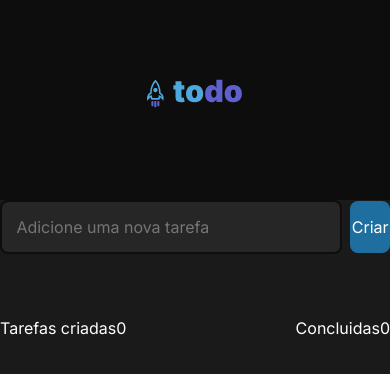
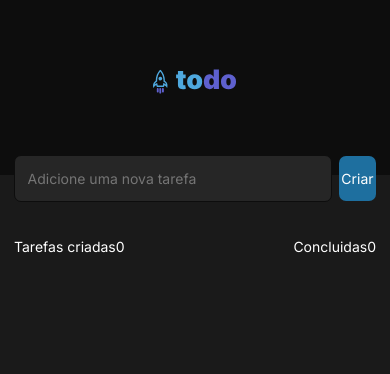
Before and after one commit to leonardoffirmino/challenge-react-01, a React (Vite) app: page / in a window 390 px wide. Shown: the top 374 px of the page. Built offline with nearby package versions, Linux system fonts and the light colour scheme.

Commit message:
Ajuste Layout

```diff
--- a/src/App.module.css
+++ b/src/App.module.css
@@ -0,0 +1,13 @@
+.main {
+  max-width: 46rem;
+  margin: 0 auto;
+  padding: 0 1rem;
+}
+
+
+@media (max-width: 768px) {
+
+  html {
+    font-size: 87.5%;
+  }
+}
--- a/src/App.tsx
+++ b/src/App.tsx
@@ -1,6 +1,9 @@
 import { Header } from './components/Header';
 import { InfoTaks } from './components/InfoTask';
 import { Taks } from './components/Task';
+
+
+import styles from './App.module.css';
 
 
 import './global.css';
@@ -10,9 +13,14 @@ export function App() {
     <div>
       <Header />
 
-      <Taks />
+      <div className={styles.main}>
 
-      <InfoTaks />
+        <Taks />
+
+        <InfoTaks />
+
+      </div>
+
 
     </div>
   )
--- a/src/components/Task.module.css
+++ b/src/components/Task.module.css
@@ -2,6 +2,7 @@
   display: flex;
   justify-content: center;
   align-items: center;
+  height: 0.5rem;
 
 }
 
```
